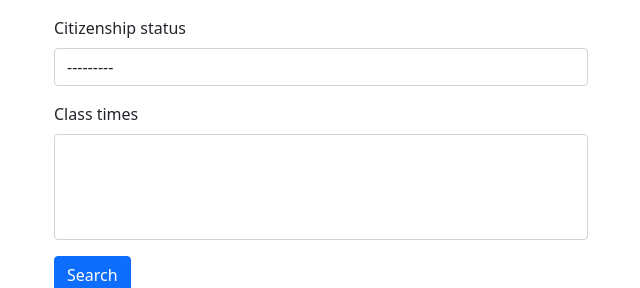
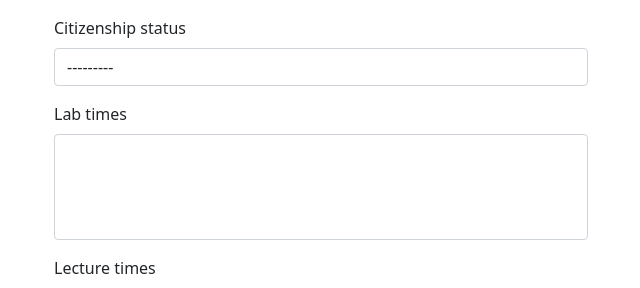
Before and after one commit to TheDataMine/tdm_site, a Django app: page /projects/search in a window 1280 px wide. Shown: the part 524-812 px from the top of the page, without its empty margins (319-959 px from the left). Run offline with Django 3.2, Linux system fonts and the light colour scheme; data that the repository does not hold is empty; parts of the project's set-up code (start-up, migrations or seed data) failed here and were passed over; some libraries are stand-ins or nearby versions.

Commit message:
Update classtimes -> lecturetimes & labtimes

```diff
--- a/tdm_site/projects/api/serializers.py
+++ b/tdm_site/projects/api/serializers.py
@@ -5,7 +5,7 @@ from tdm_site.projects.models import Project
 class ProjectSerializer(serializers.ModelSerializer):
     class Meta:
         model = Project
-        fields = ["year", "title", "domain", "keywords", "tools", "citizenship_status", "classtimes", "summary", "description",]
+        fields = ["year", "title", "domain", "keywords", "tools", "citizenship_status", "labtimes", "lecturetimes", "summary", "description",]
 
         extra_kwargs = {
             "url": {"view_name": "api:project-detail", "lookup_field": "title"}
--- a/tdm_site/projects/forms.py
+++ b/tdm_site/projects/forms.py
@@ -5,7 +5,7 @@ from .models import CitizenshipStatus, Project
 from tdm_site.domains.models import Domain
 from tdm_site.keywords.models import Keyword
 from tdm_site.tools.models import Tool
-from tdm_site.classtimes.models import Classtime
+from tdm_site.classtimes.models import Labtime, Lecturetime
 
 def get_choices():
     return list(zip(list(Project.objects.order_by().values_list("year", flat=True).distinct()), [int(v) for v in Project.objects.order_by().values_list("year", flat=True).distinct()]))
@@ -16,4 +16,5 @@ class SearchProjectsForm(forms.Form):
     keywords = forms.ModelMultipleChoiceField(queryset=Keyword.objects.all(), required=False, widget=forms.SelectMultiple(attrs={"class": "form-control"}))
     tools = forms.ModelMultipleChoiceField(queryset=Tool.objects.all(), required=False, widget=forms.SelectMultiple(attrs={"class": "form-control"}))
     citizenship_status = forms.ModelChoiceField(queryset=CitizenshipStatus.objects.all(), required=False, widget=forms.Select(attrs={"class": "form-control"}))
-    class_times = forms.ModelMultipleChoiceField(queryset=Classtime.objects.all(), required=False, widget=forms.SelectMultiple(attrs={"class": "form-control"}))
+    lab_times = forms.ModelMultipleChoiceField(queryset=Labtime.objects.all(), required=False, widget=forms.SelectMultiple(attrs={"class": "form-control"}))
+    lecture_times = forms.ModelMultipleChoiceField(queryset=Lecturetime.objects.all(), required=False, widget=forms.SelectMultiple(attrs={"class": "form-control"}))
--- a/tdm_site/projects/models.py
+++ b/tdm_site/projects/models.py
@@ -22,7 +22,8 @@ class Project(models.Model):
     description = TextField(_('description'), max_length=1000)
     year = IntegerField(_('year'), blank=False)
 
-    classtimes = ManyToManyField("classtimes.Classtime", verbose_name=_("classtimes"))
+    labtimes = ManyToManyField("classtimes.Labtime", verbose_name=_("labtimes"))
+    lecturetimes = ManyToManyField("classtimes.Lecturetime", verbose_name=_("lecturetimes"))
 
     tools = ManyToManyField("tools.Tool", verbose_name=_("tools"))
     keywords = ManyToManyField("keywords.Keyword", verbose_name=_("keywords"))
--- a/tdm_site/projects/views.py
+++ b/tdm_site/projects/views.py
@@ -43,7 +43,7 @@ def project_search_result_view(request):
 
     keywords = request.GET.getlist('keywords')
     tools = request.GET.getlist('tools')
-    class_times = request.GET.getlist('class_times')
+    lab_times = request.GET.getlist('lab_times')
 
     if year not in ['', None]:
         queryset = queryset.filter(year=year)
@@ -60,7 +60,7 @@ def project_search_result_view(request):
     if tools:
         queryset = queryset.filter(tools__in=tools)
 
-    if class_times:
-        queryset = queryset.filter(classtimes__in=class_times)
+    if lab_times:
+        queryset = queryset.filter(labtimes__in=lab_times)
 
     return render(request, 'projects/project_list.html', context={'project_list': queryset})
--- a/tdm_site/templates/projects/project_detail.html
+++ b/tdm_site/templates/projects/project_detail.html
@@ -12,7 +12,7 @@
 			<a href="{{ object.get_absolute_url }}" class="text-decoration-none"><h5 class="card-title">{{ object.company }} - {{ object.title }}</h5></a>
 		</div>
 		<ul class="list-group list-group-flush">
-			<li class="list-group-item"><b>Class time:</b> {{ object.classtimes.all|join:", " }}</li>
+			<li class="list-group-item"><b>Class time:</b> {{ object.lecturetimes.all|join:", " }}</li>
 			<li class="list-group-item"><b>Domain:</b> {{ object.domain }}</li>
 			<li class="list-group-item"><b>Keywords:</b> {{ object.keywords.all|join:", " }}</li>
 			<li class="list-group-item"><b>Tools:</b> {{ object.tools.all|join:", " }}</li>
--- a/tdm_site/templates/projects/project_list.html
+++ b/tdm_site/templates/projects/project_list.html
@@ -10,7 +10,7 @@
 			<a href="{{ project.get_absolute_url }}" class="text-decoration-none"><h5 class="card-title">{{ project.company }} - {{ project.title }}</h5></a>
 		</div>
 		<ul class="list-group list-group-flush">
-			<li class="list-group-item"><b>Class time:</b> {{ project.classtimes.all|join:", " }}</li>
+			<li class="list-group-item"><b>Class time:</b> {{ project.lecturetimes.all|join:", " }}</li>
 			<li class="list-group-item"><b>Domain:</b> {{ project.domain }}</li>
 			<li class="list-group-item"><b>Keywords:</b> {{ project.keywords.all|join:", " }}</li>
 			<li class="list-group-item"><b>Tools:</b> {{ project.tools.all|join:", " }}</li>
```
Also changed, not shown: tdm_site/classtimes/admin.py (+7 -3 lines), tdm_site/classtimes/models.py (+15 -2 lines), tdm_site/projects/api/views.py (+7 -3 lines), tdm_site/classtimes/migrations/0002_auto_20220524_0803.py (added), tdm_site/projects/migrations/0009_auto_20220524_0803.py (added).
